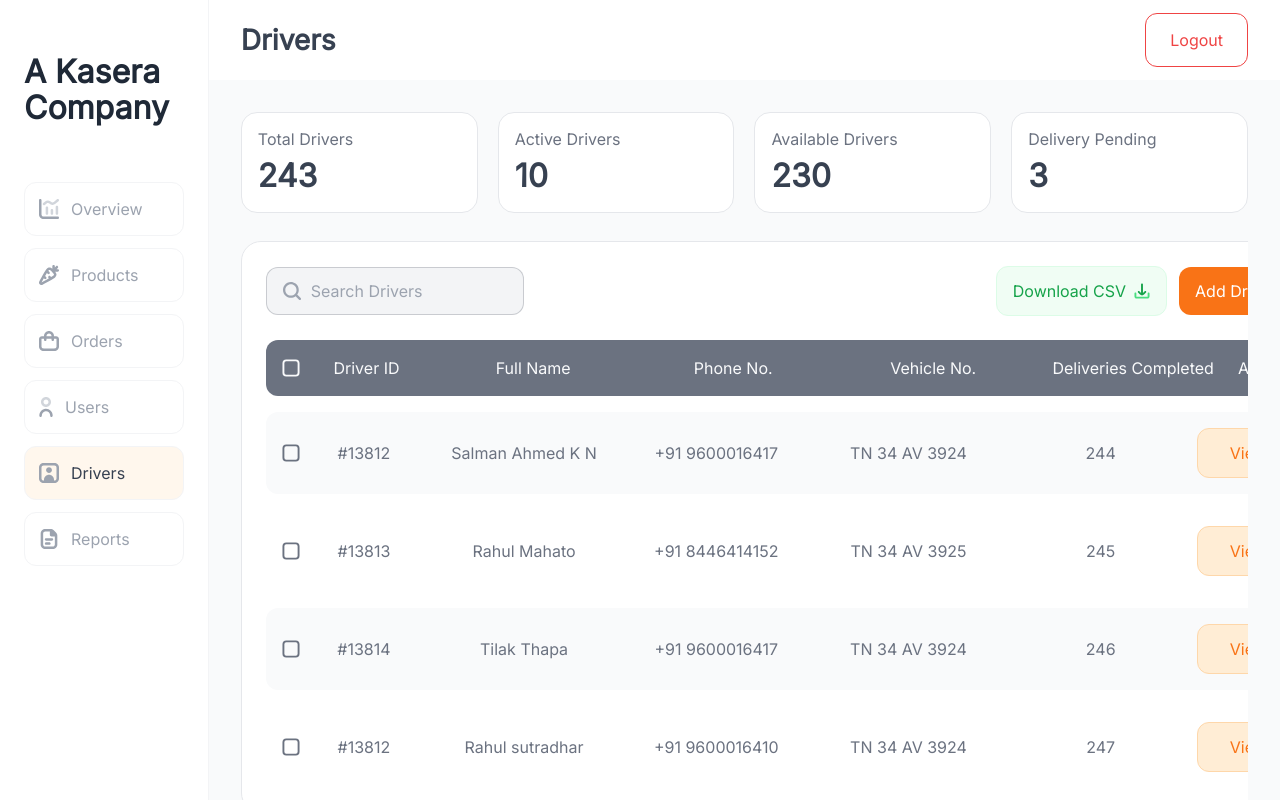
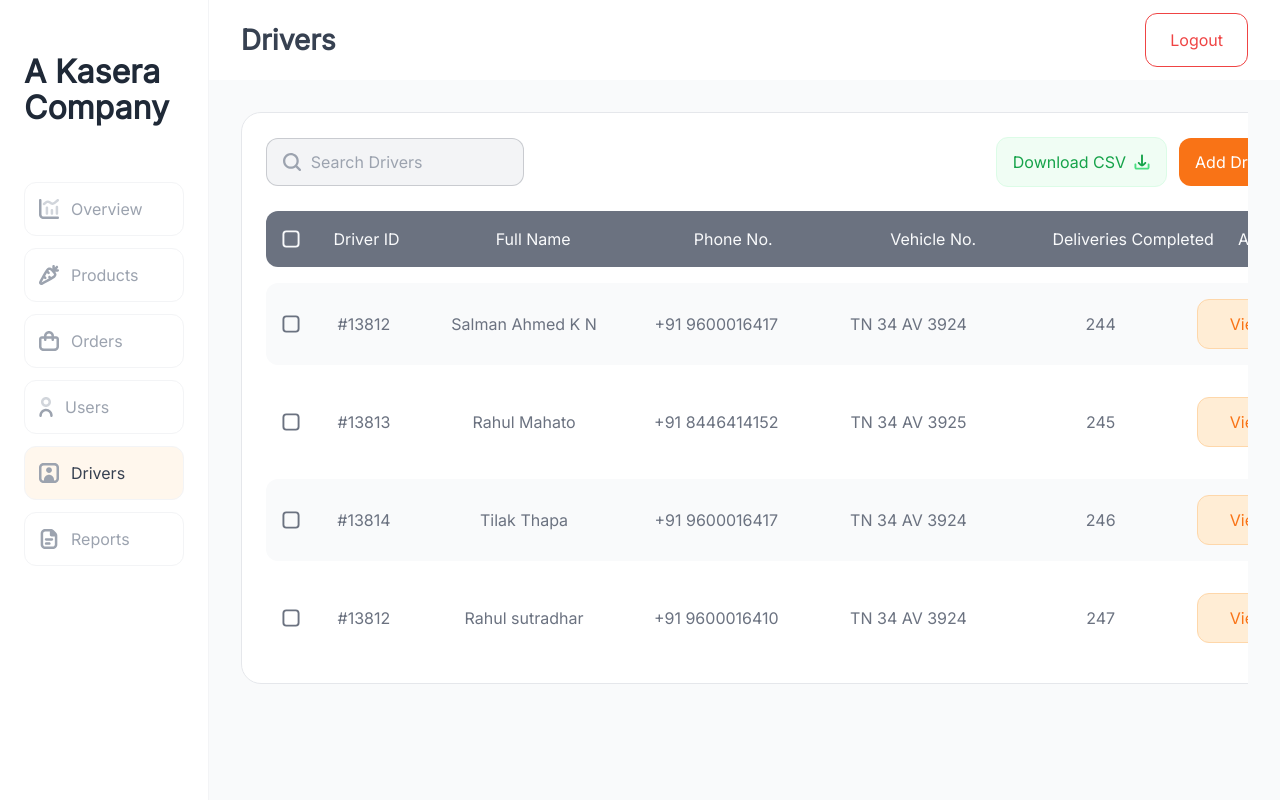
Before and after one commit to nikhilo3/Grocerry-admin, a React (Vite) app: page /drivers in a window 1280 px wide. Built offline with nearby package versions, Linux system fonts and the light colour scheme.

Commit message:
fix: remove info card from drivers page

```diff
--- a/src/pages/Drivers/index.tsx
+++ b/src/pages/Drivers/index.tsx
@@ -25,14 +25,6 @@ const Drivers = () => {
   return (
     <div>
       <div className="flex flex-col gap-7 justify-center">
-        <div className="flex items-center gap-5">
-          {DriversData.map((item) => (
-            <>
-              <InfoCard data={item.value} title={item.title} />
-            </>
-          ))}
-        </div>
-
         <div className="overflow-x-scroll hide-scrollbar min-h-[40vh]">
           <div className="border border-accent-200 rounded-[20px] bg-white p-6 flex flex-col gap-6 min-w-[1100px]">
             {/* top buttons and searchBar */}
```
